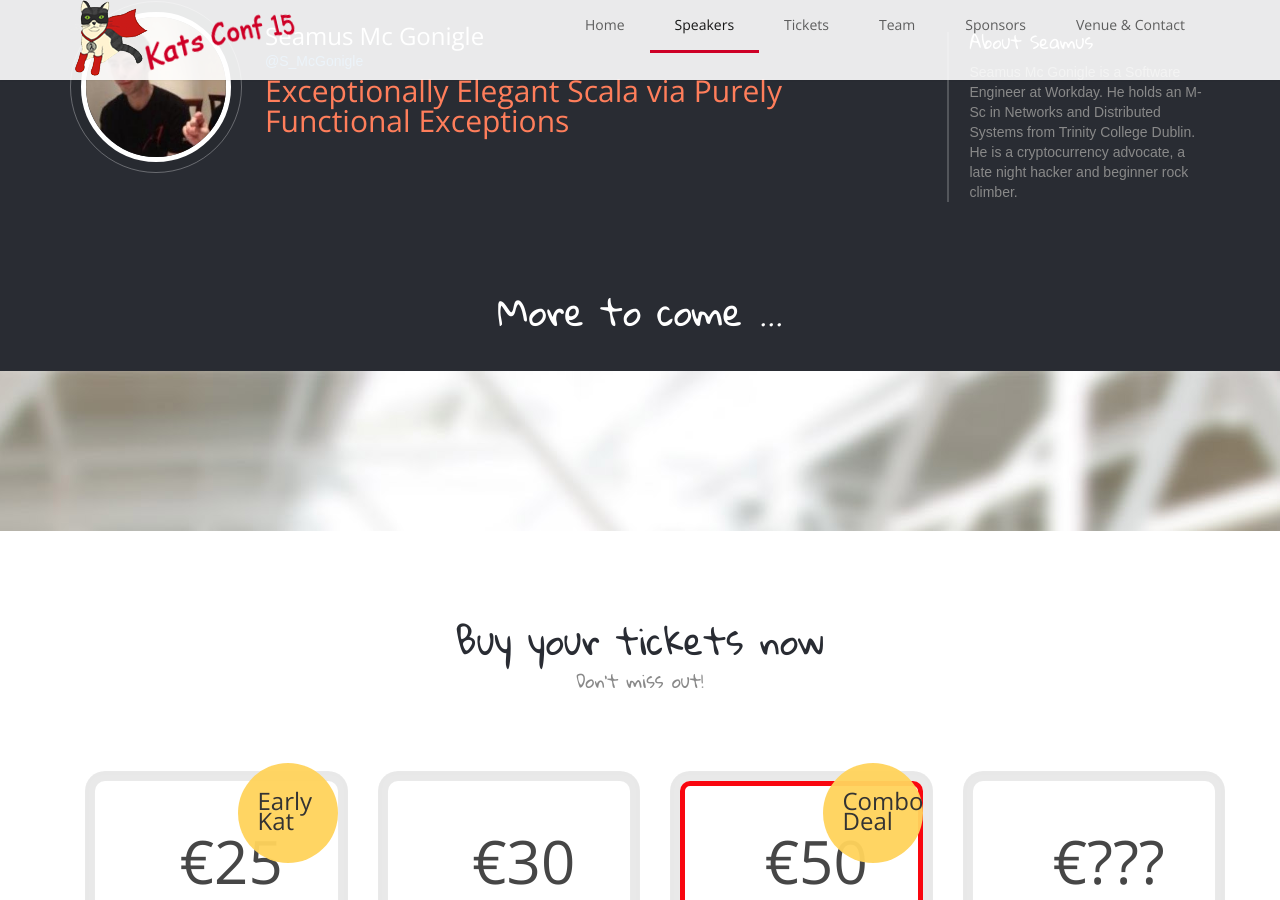
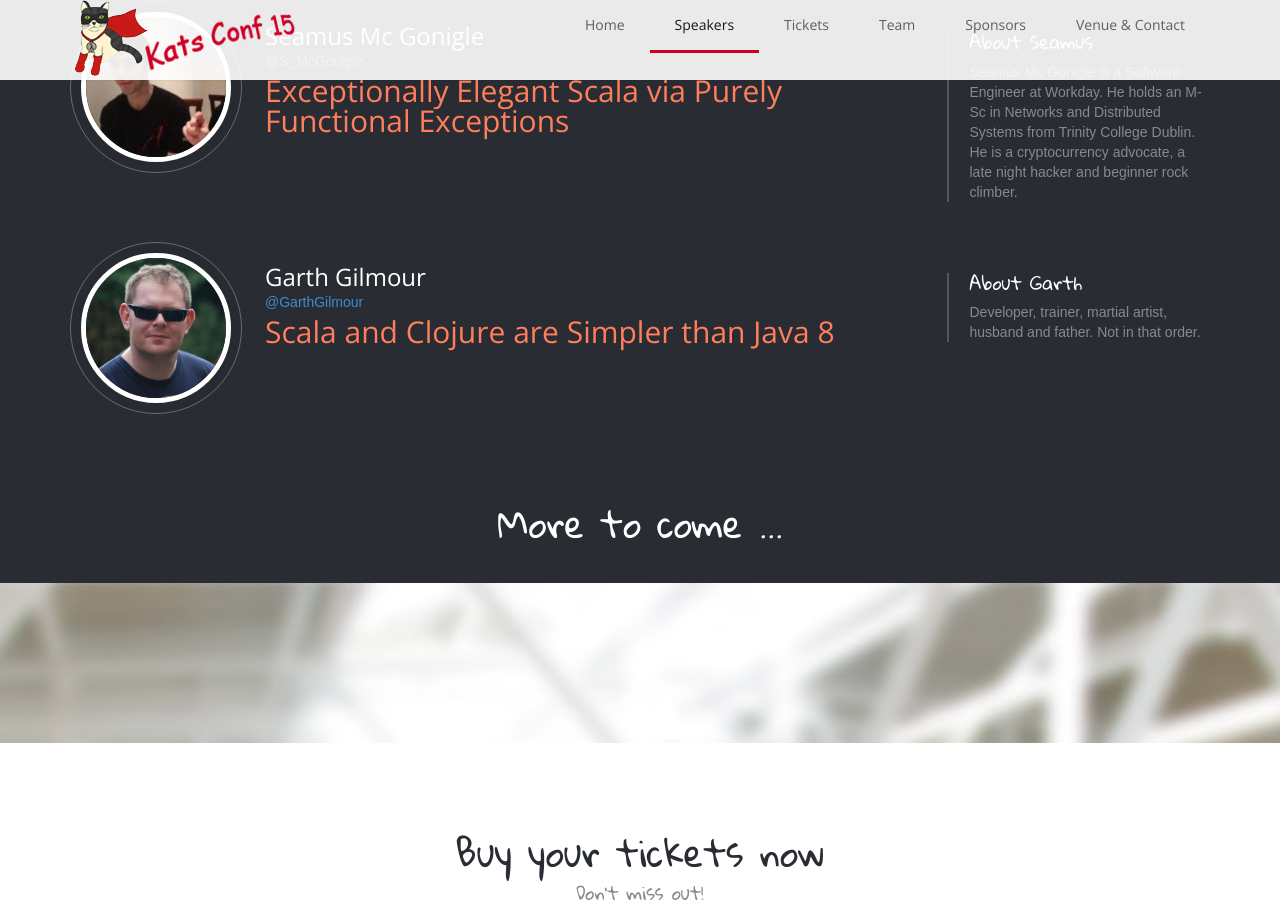
Before and after one commit to aidanf/functional-kats-conf, a Jekyll site: the page index.html, which Jekyll copies as it is, in a window 1280 px wide and 900 px high, scrolled down 5526 px. Built offline with Jekyll 4.4.1, drawn with Linux system fonts in a browser that asks for light colours; nearby versions of some CDN libraries; library files that are not in the unit come from our copies; Markdown is read by kramdown in place of the engine named in the settings.

Commit message:
Added speaker info for Garth

```diff
--- a/index.html
+++ b/index.html
@@ -785,6 +785,35 @@
                         </div><!-- /.col-md-3 -->
                     </div><!-- /.speaker -->
 
+                    <div class="row speaker">
+                        <div class="col-sm-2">
+                            <div class="outer-border item">
+                                <div class="middle-border">
+                                    <img src="assets/pictures/garth.jpg" class="img-circle inner-border">
+                                </div>
+                            </div>
+                        </div><!-- /.col-md-2 -->
+
+                        <div class="col-sm-7">
+                            <p class="name">Garth Gilmour</p>
+                            <p class="company"><a href="https://twitter.com/GarthGilmour" target="_blank">@GarthGilmour</a></p>
+                            <p class="talk-title">Scala and Clojure are Simpler than Java 8</p>
+                            <p class="time"><!-- <span class="time-start">08:00</span> - 08:45 --></p>
+                        </div><!-- /.col-md-7 -->
+
+                        <hr>
+
+                        <div class="col-sm-3">
+                            <div class="about">
+                                <h4>About Garth</h4>
+
+                                <p>
+                                  Developer, trainer, martial artist, husband and father. Not in that order.
+                                </p>
+                            </div><!-- /.about -->
+                        </div><!-- /.col-md-3 -->
+                    </div><!-- /.speaker -->
+
                     <h2>More to come ...</h2>
 
                 </div><!-- /.tab-1 -->
```
Also changed, not shown: assets/pictures/garth.jpg (added).
